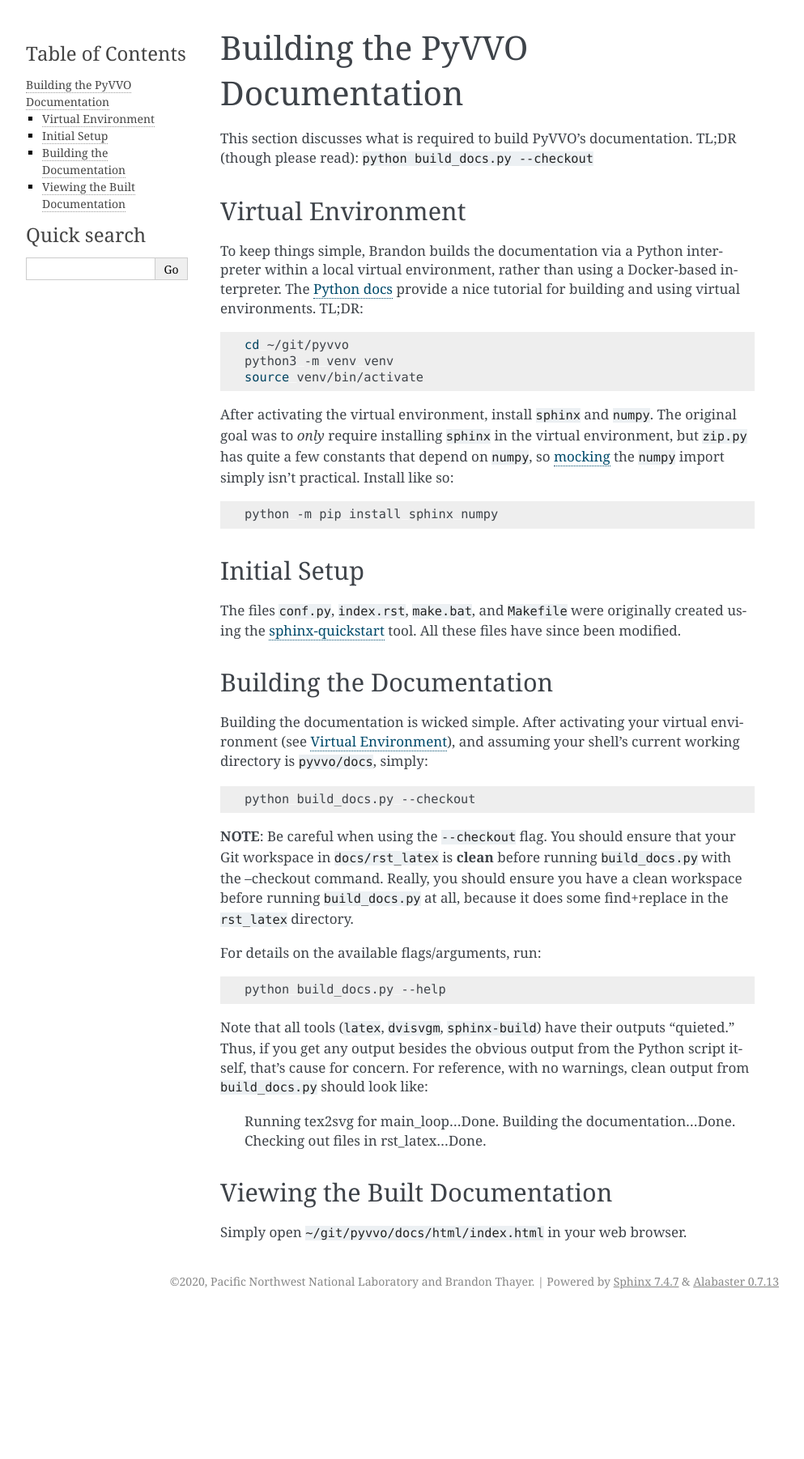
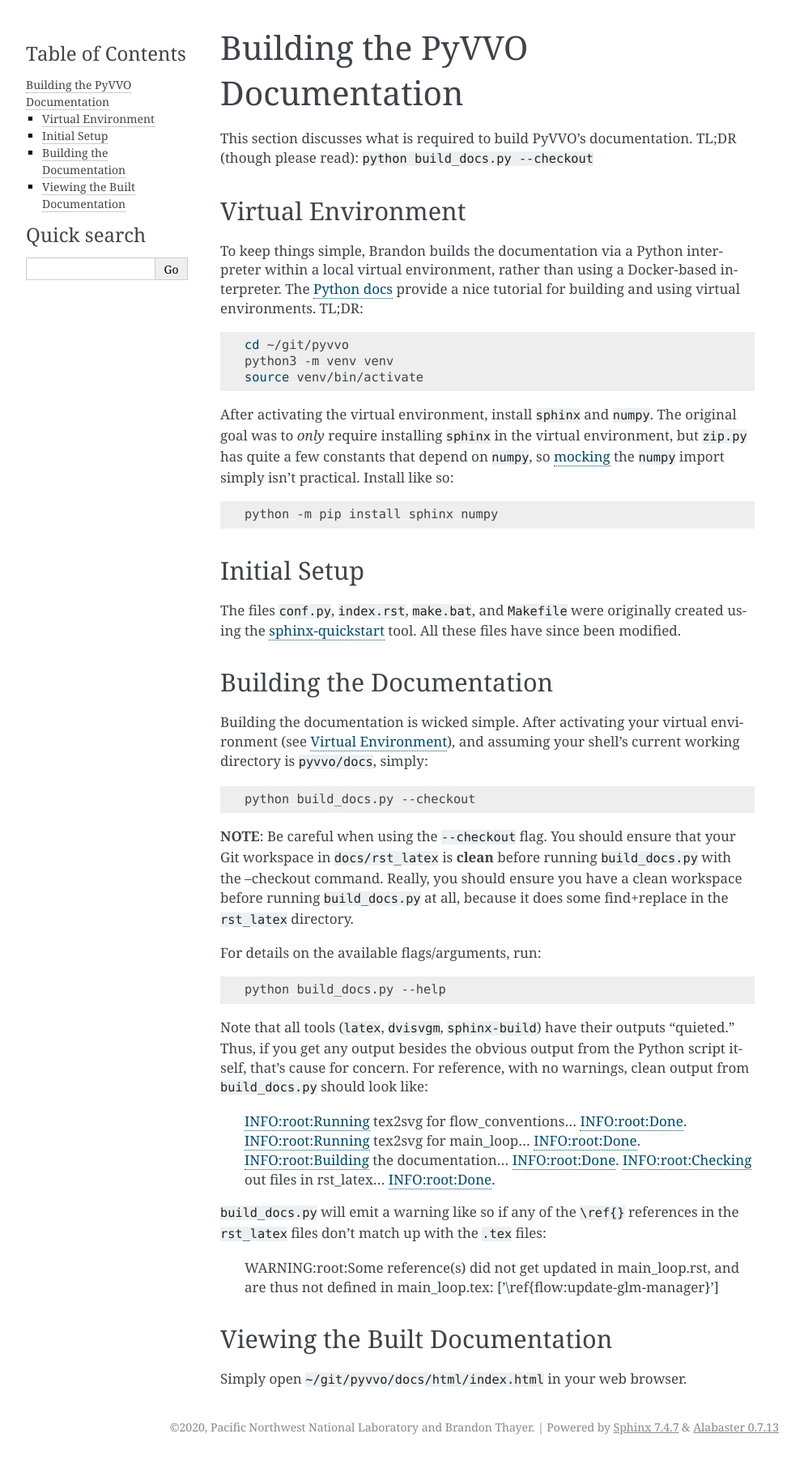
Before and after one commit to GRIDAPPSD/pyvvo, a Sphinx documentation site: the page built from docs/build_docs.rst, in a window 1280 px wide. Shown: the whole page at 81% size, without its empty margins (148-1141 px from the left). Built offline with Sphinx 7.4.7, drawn with Linux system fonts in a browser that asks for light colours; before the commit the page ends 1622 px from its top, so only the background shows below that.

Commit message:
Updating build_docs.rst with up-to-date logging output.

```diff
--- a/docs/build_docs.rst
+++ b/docs/build_docs.rst
@@ -70,9 +70,20 @@
 For reference, with no warnings, clean output from ``build_docs.py``
 should look like:
 
-    Running tex2svg for main_loop...Done.
-    Building the documentation...Done.
-    Checking out files in rst_latex...Done.
+    INFO:root:Running tex2svg for flow_conventions...
+    INFO:root:Done.
+    INFO:root:Running tex2svg for main_loop...
+    INFO:root:Done.
+    INFO:root:Building the documentation...
+    INFO:root:Done.
+    INFO:root:Checking out files in rst_latex...
+    INFO:root:Done.
+
+``build_docs.py`` will emit a warning like so if any of the ``\ref{}``
+references in the ``rst_latex`` files don't match up with the ``.tex``
+files:
+
+    WARNING:root:Some reference(s) did not get updated in main_loop.rst, and are thus not defined in main_loop.tex: ['\\ref{flow:update-glm-manager}']
 
 Viewing the Built Documentation
 -------------------------------
```
